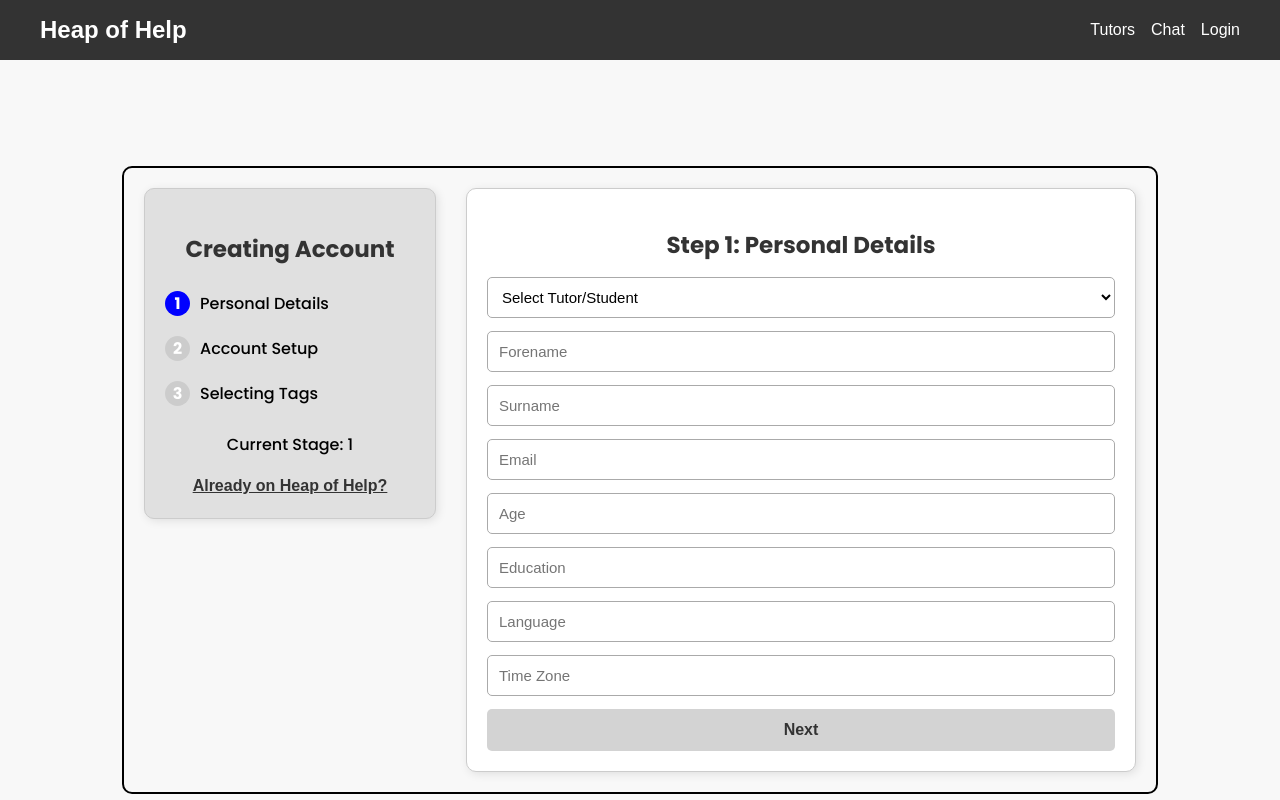
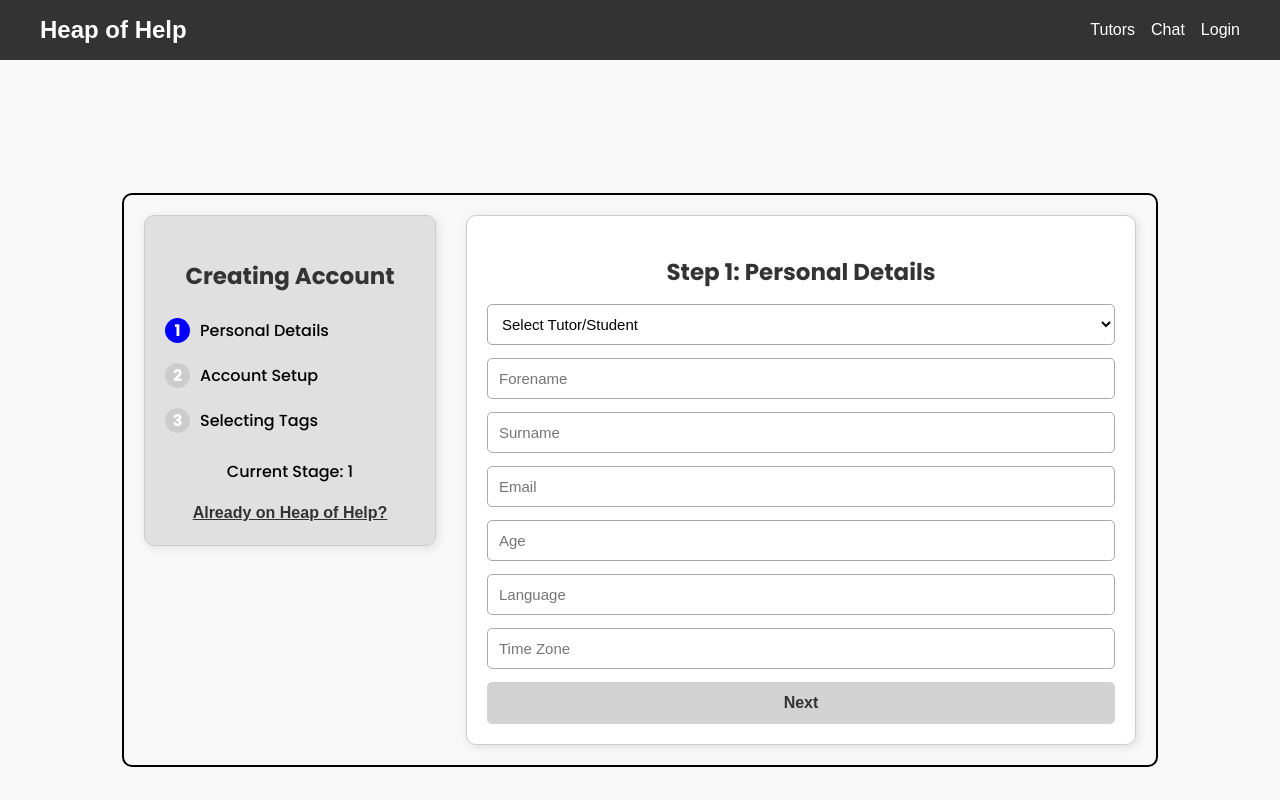
Before and after one commit to VladBagat/Heap-of-Help, a SvelteKit app: page /registration in a window 1280 px wide. Shown: the top 800 px of the page. Built offline with nearby package versions, Linux system fonts and the light colour scheme; no server answers.

Commit message:
Latest commit

```diff
--- a/src/routes/registration/+page.svelte
+++ b/src/routes/registration/+page.svelte
@@ -3,7 +3,6 @@
     let forename = $state('');
     let surname = $state('');
     let age = $state('');
-    let county = $state('');
     let email = $state('');
     let language = $state('');
     let timezone = $state('');
@@ -33,6 +32,7 @@
         console.log(profile)
         console.log(forename)
         console.log(surname)
+        console.log(age)
         console.log(email)
         console.log(language)
         console.log(timezone)
@@ -136,7 +136,6 @@
             <input class="element" type="text" bind:value={surname} placeholder="Surname" />
             <input class="element" type="text" bind:value={email} placeholder="Email" />
             <input class="element" type="text" bind:value={age} placeholder="Age" />
-            <input class="element" type="text" placeholder="Education" />
             <input class="element" type="text" bind:value={language} placeholder="Language" />
             <input class="element" type="text" bind:value={timezone} placeholder="Time Zone" />
             <button type="button" onclick={nextStage}>Next</button>
```
